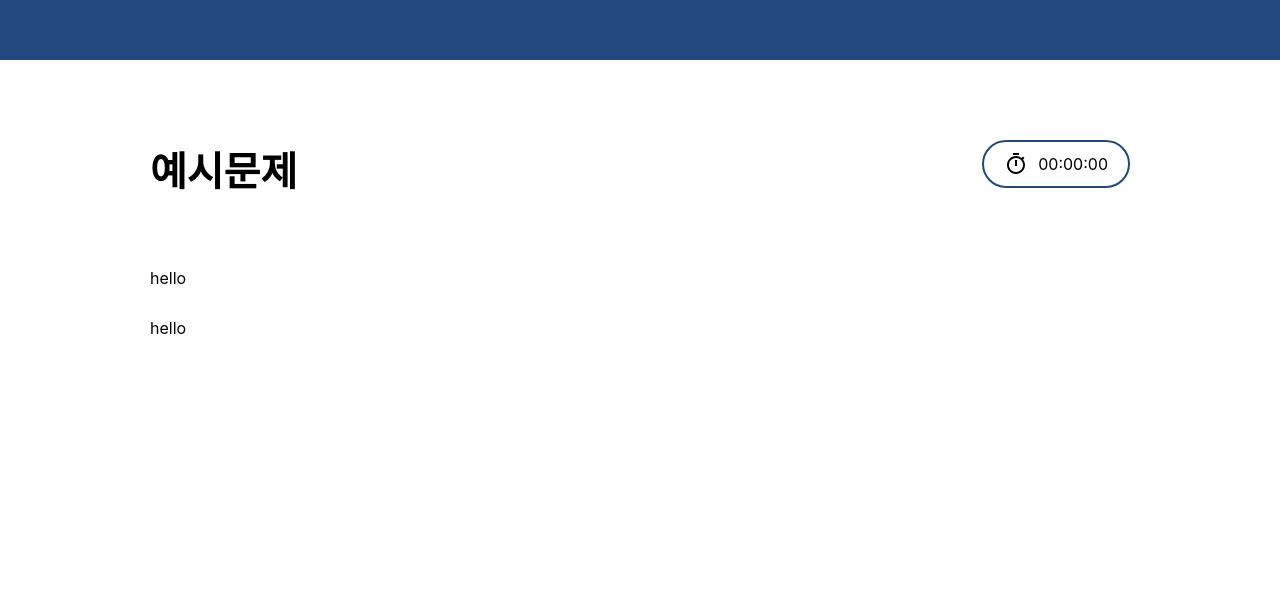
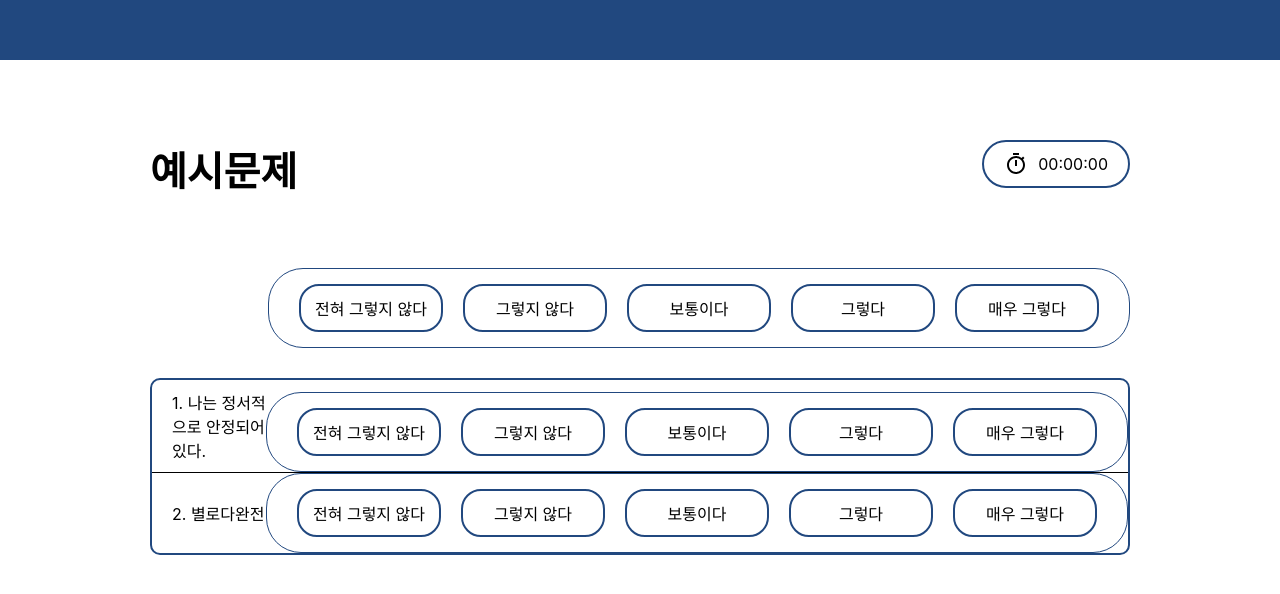
Before and after one commit to seumbae/survey_project, a React (Create React App) app: page /sample in a window 1280 px wide. Shown: the top 594 px of the page. Built offline with nearby package versions, Linux system fonts and the light colour scheme.

Commit message:
create: example page (not completed)

```diff
--- a/src/containers/sample/sampleMain.jsx
+++ b/src/containers/sample/sampleMain.jsx
@@ -3,6 +3,9 @@ import { useLocation, useNavigate } from "react-router-dom";
 import Container from "../../components/Container";
 import Title from "../../components/Title";
 import TimerContainer from "../common/TimerContainer";
+import SelectionExam from "../../components/SelectionExam";
+import ExamContent from "../../components/samplePage/ExamContent";
+import { ContentContainer, ContentsWrapper, FlexBoxSBwithBorder } from "../../components/Common";
 
 const SampleMain = () => {
     const location = useLocation();
@@ -10,6 +13,7 @@ const SampleMain = () => {
 
     const [time, setTime] = useState(localStorage.getItem('timeLeft') || 2);
 
+    const contents = ["나는 정서적으로 안정되어 있다.", "별로다완전"]
 	useEffect(() => {
 		if (location.state === null || location.state.flag === false) {
             // navigate("/");
@@ -22,12 +26,20 @@ const SampleMain = () => {
                 <Title>예시문제</Title>
                 <TimerContainer time={time} setTime={setTime}/>
             </Container>
-            <div>
-                hello
-            </div>
-            <div>
-                hello
-            </div>
+            <SelectionExam />
+            <ContentsWrapper>
+                {contents.map((content, index) => {
+                    return (
+                        <FlexBoxSBwithBorder>
+                            <ContentContainer key={index}>
+                                {index+1}. {content}
+                            </ContentContainer>
+                            <SelectionExam />
+                        </FlexBoxSBwithBorder>
+                    )
+                    })}
+            </ContentsWrapper>
+            {/* <ExamContent /> */}
         </Container>
     )
 }
```
